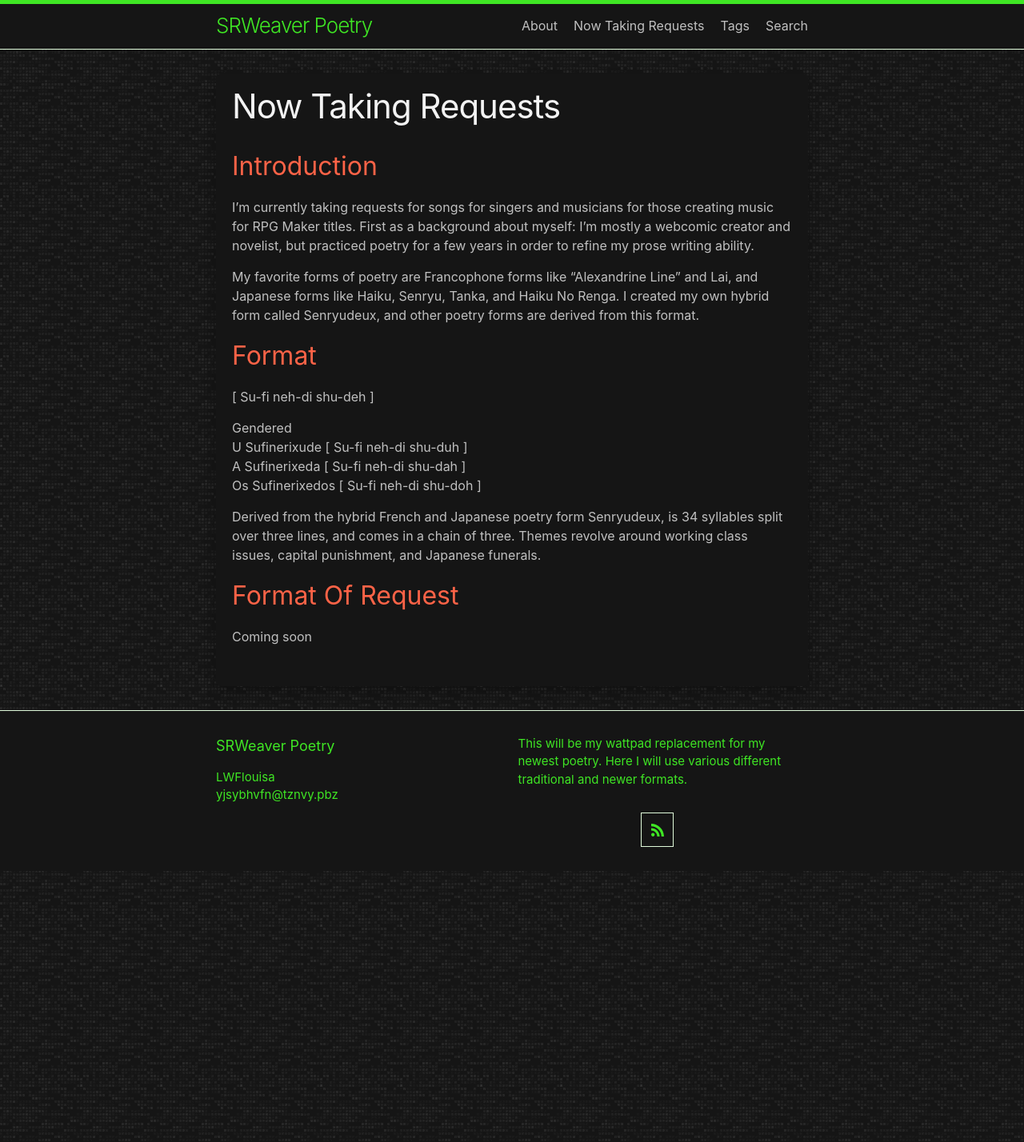
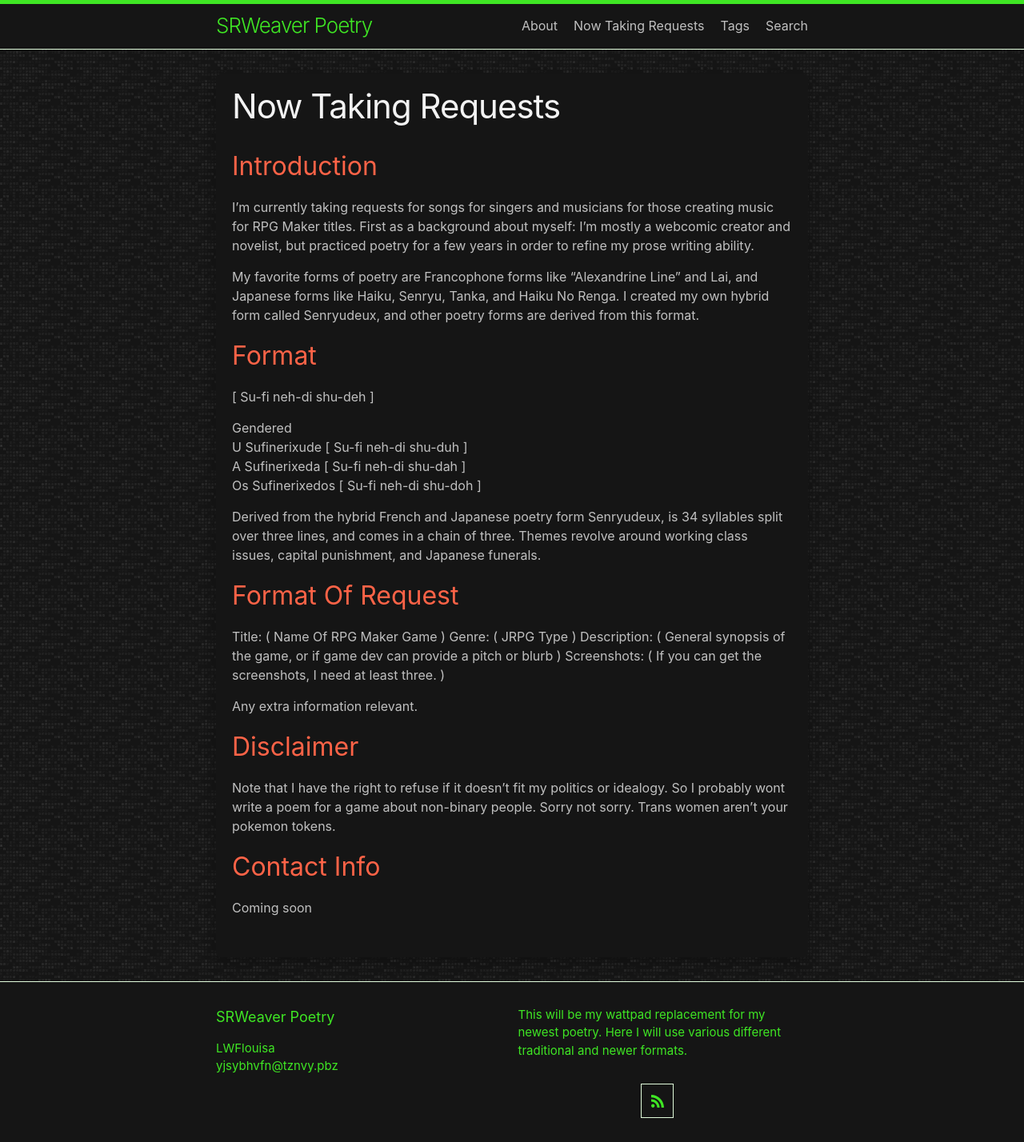
Before and after one commit to LWFlouisa/SRWeaverPoetry, a Jekyll site: the page built from requests.md, in a window 1280 px wide. Shown: the whole page at 80% size. Built offline with Jekyll 4.4.1, drawn with Linux system fonts in a browser that asks for light colours; our own code applies the rules of GitHub Pages for plain Markdown files.

Commit message:
Update requests.md

```diff
--- a/requests.md
+++ b/requests.md
@@ -18,4 +18,15 @@ Os Sufinerixedos [ Su-fi neh-di shu-doh ]
 Derived from the hybrid French and Japanese poetry form Senryudeux, is 34 syllables split over three lines, and comes in a chain of three. Themes revolve around working class issues, capital punishment, and Japanese funerals.
 
 ## Format Of Request
+Title: ( Name Of RPG Maker Game )
+Genre: ( JRPG Type )
+Description: ( General synopsis of the game, or if game dev can provide a pitch or blurb )
+Screenshots: ( If you can get the screenshots, I need at least three. )
+
+Any extra information relevant.
+
+## Disclaimer
+Note that I have the right to refuse if it doesn't fit my politics or idealogy. So I probably wont write a poem for a game about non-binary people. Sorry not sorry. Trans women aren't your pokemon tokens.
+
+## Contact Info
 Coming soon
```
